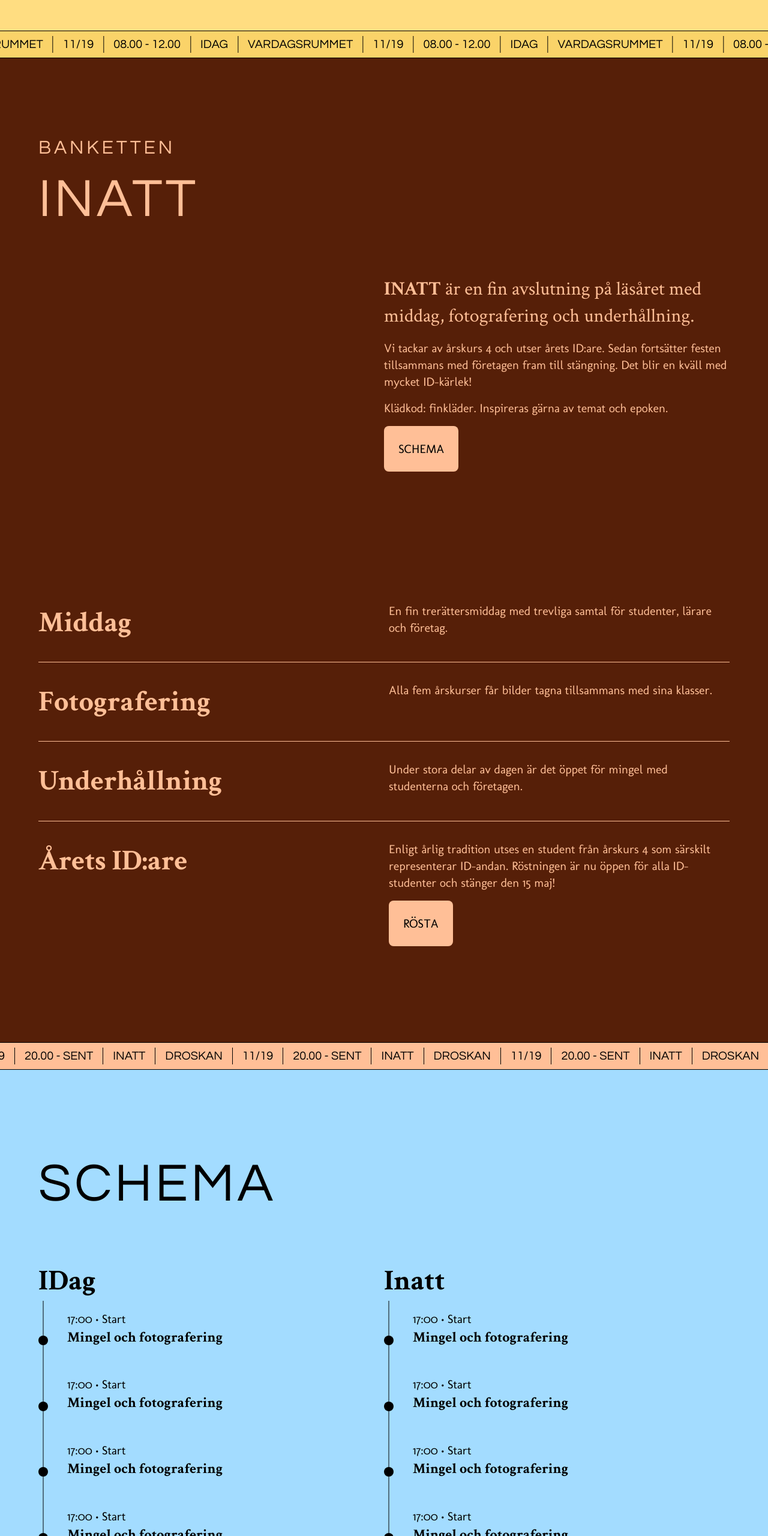
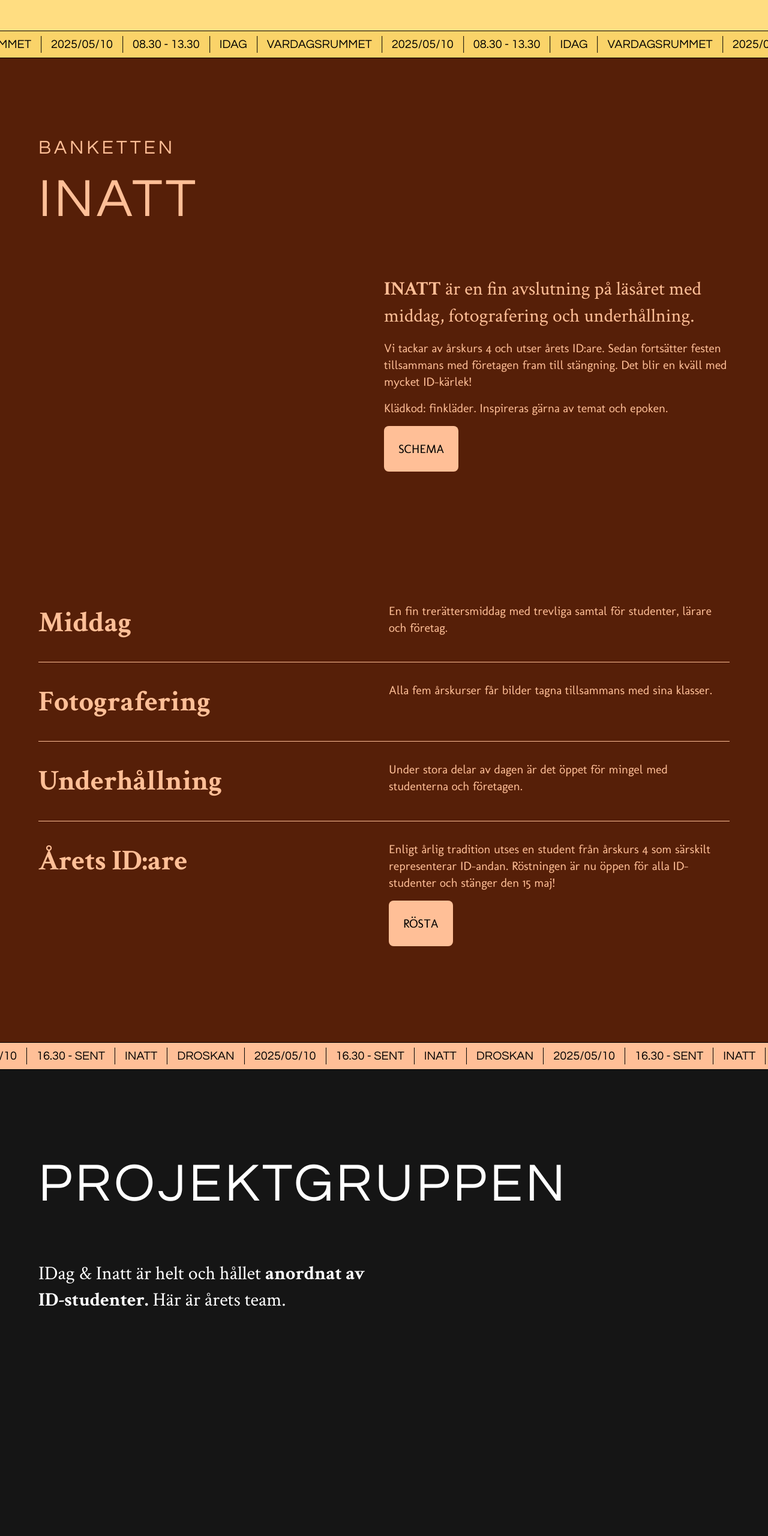
Before and after one commit to IDag-Inatt/idag-inatt-web-2025, a plain HTML site: page index.html in a window 1280 px wide. Shown: the part 2476-5036 px from the top of the page at 60% size. Drawn offline with nearby package versions, Linux system fonts and the light colour scheme; a web font is replaced by a local one.

Commit message:
Update README and index.html with new event dates and times; clarify Netlify deployment requirements

```diff
--- a/index.html
+++ b/index.html
@@ -180,28 +180,28 @@
       <div class="marquee__inner">
         <div class="marquee__content"><span>IDAG</span></div>
         <div class="marquee__content"><span>VARDAGSRUMMET</span></div>
-        <div class="marquee__content"><span>11/19</span></div>
-        <div class="marquee__content"><span>08.00 - 12.00</span></div>
+        <div class="marquee__content"><span>2025/05/10</span></div>
+        <div class="marquee__content"><span>08.30 - 13.30</span></div>
         <div class="marquee__content"><span>IDAG</span></div>
         <div class="marquee__content"><span>VARDAGSRUMMET</span></div>
-        <div class="marquee__content"><span>11/19</span></div>
-        <div class="marquee__content"><span>08.00 - 12.00</span></div>
+        <div class="marquee__content"><span>2025/05/10</span></div>
+        <div class="marquee__content"><span>08.30 - 13.30</span></div>
         <div class="marquee__content"><span>IDAG</span></div>
         <div class="marquee__content"><span>VARDAGSRUMMET</span></div>
-        <div class="marquee__content"><span>11/19</span></div>
-        <div class="marquee__content"><span>08.00 - 12.00</span></div>
+        <div class="marquee__content"><span>2025/05/10</span></div>
+        <div class="marquee__content"><span>08.30 - 13.30</span></div>
         <div class="marquee__content"><span>IDAG</span></div>
         <div class="marquee__content"><span>VARDAGSRUMMET</span></div>
-        <div class="marquee__content"><span>11/19</span></div>
-        <div class="marquee__content"><span>08.00 - 12.00</span></div>
+        <div class="marquee__content"><span>2025/05/10</span></div>
+        <div class="marquee__content"><span>08.30 - 13.30</span></div>
         <div class="marquee__content"><span>IDAG</span></div>
         <div class="marquee__content"><span>VARDAGSRUMMET</span></div>
-        <div class="marquee__content"><span>11/19</span></div>
-        <div class="marquee__content"><span>08.00 - 12.00</span></div>
+        <div class="marquee__content"><span>2025/05/10</span></div>
+        <div class="marquee__content"><span>08.30 - 13.30</span></div>
         <div class="marquee__content"><span>IDAG</span></div>
         <div class="marquee__content"><span>VARDAGSRUMMET</span></div>
-        <div class="marquee__content"><span>11/19</span></div>
-        <div class="marquee__content"><span>08.00 - 12.00</span></div>
+        <div class="marquee__content"><span>2025/05/10</span></div>
+        <div class="marquee__content"><span>08.30 - 13.30</span></div>
       </div>
     </section>
 
@@ -277,99 +277,32 @@
       <div class="marquee__inner">
         <div class="marquee__content"><span>INATT</span></div>
         <div class="marquee__content"><span>DROSKAN</span></div>
-        <div class="marquee__content"><span>11/19</span></div>
-        <div class="marquee__content"><span>20.00 - SENT</span></div>
+        <div class="marquee__content"><span>2025/05/10</span></div>
+        <div class="marquee__content"><span>16.30 - SENT</span></div>
         <div class="marquee__content"><span>INATT</span></div>
         <div class="marquee__content"><span>DROSKAN</span></div>
-        <div class="marquee__content"><span>11/19</span></div>
-        <div class="marquee__content"><span>20.00 - SENT</span></div>
+        <div class="marquee__content"><span>2025/05/10</span></div>
+        <div class="marquee__content"><span>16.30 - SENT</span></div>
         <div class="marquee__content"><span>INATT</span></div>
         <div class="marquee__content"><span>DROSKAN</span></div>
-        <div class="marquee__content"><span>11/19</span></div>
-        <div class="marquee__content"><span>20.00 - SENT</span></div>
+        <div class="marquee__content"><span>2025/05/10</span></div>
+        <div class="marquee__content"><span>16.30 - SENT</span></div>
         <div class="marquee__content"><span>INATT</span></div>
         <div class="marquee__content"><span>DROSKAN</span></div>
-        <div class="marquee__content"><span>11/19</span></div>
-        <div class="marquee__content"><span>20.00 - SENT</span></div>
+        <div class="marquee__content"><span>2025/05/10</span></div>
+        <div class="marquee__content"><span>16.30 - SENT</span></div>
         <div class="marquee__content"><span>INATT</span></div>
         <div class="marquee__content"><span>DROSKAN</span></div>
-        <div class="marquee__content"><span>11/19</span></div>
-        <div class="marquee__content"><span>20.00 - SENT</span></div>
+        <div class="marquee__content"><span>2025/05/10</span></div>
+        <div class="marquee__content"><span>16.30 - SENT</span></div>
         <div class="marquee__content"><span>INATT</span></div>
         <div class="marquee__content"><span>DROSKAN</span></div>
-        <div class="marquee__content"><span>11/19</span></div>
-        <div class="marquee__content"><span>20.00 - SENT</span></div>
+        <div class="marquee__content"><span>2025/05/10</span></div>
+        <div class="marquee__content"><span>16.30 - SENT</span></div>
         <div class="marquee__content"><span>INATT</span></div>
         <div class="marquee__content"><span>DROSKAN</span></div>
-        <div class="marquee__content"><span>11/19</span></div>
-        <div class="marquee__content"><span>20.00 - SENT</span></div>
-      </div>
-    </section>
-
-    <!-- Schema -->
-    <section class="schedule-section section" id="schedule">
-      <div class="container">
-        <h2 class="section-heading">SCHEMA</h2>
-        <div class="schedule-section__columns">
-          <div class="schedule-section__column">
-            <h3>IDag</h3>
-            <ul class="schedule-section__timeline">
-              <li class="schedule-section__event">
-                <p class="schedule-section__event-meta">17:00 • Start</p>
-                <p class="schedule-section__event-name">
-                  Mingel och fotografering
-                </p>
-              </li>
-              <li class="schedule-section__event">
-                <p class="schedule-section__event-meta">17:00 • Start</p>
-                <p class="schedule-section__event-name">
-                  Mingel och fotografering
-                </p>
-              </li>
-              <li class="schedule-section__event">
-                <p class="schedule-section__event-meta">17:00 • Start</p>
-                <p class="schedule-section__event-name">
-                  Mingel och fotografering
-                </p>
-              </li>
-              <li class="schedule-section__event">
-                <p class="schedule-section__event-meta">17:00 • Start</p>
-                <p class="schedule-section__event-name">
-                  Mingel och fotografering
-                </p>
-              </li>
-            </ul>
-          </div>
-          <div class="schedule-section__column">
-            <h3>Inatt</h3>
-            <ul class="schedule-section__timeline">
-              <li class="schedule-section__event">
-                <p class="schedule-section__event-meta">17:00 • Start</p>
-                <p class="schedule-section__event-name">
-                  Mingel och fotografering
-                </p>
-              </li>
-              <li class="schedule-section__event">
-                <p class="schedule-section__event-meta">17:00 • Start</p>
-                <p class="schedule-section__event-name">
-                  Mingel och fotografering
-                </p>
-              </li>
-              <li class="schedule-section__event">
-                <p class="schedule-section__event-meta">17:00 • Start</p>
-                <p class="schedule-section__event-name">
-                  Mingel och fotografering
-                </p>
-              </li>
-              <li class="schedule-section__event">
-                <p class="schedule-section__event-meta">17:00 • Start</p>
-                <p class="schedule-section__event-name">
-                  Mingel och fotografering
-                </p>
-              </li>
-            </ul>
-          </div>
-        </div>
+        <div class="marquee__content"><span>2025/05/10</span></div>
+        <div class="marquee__content"><span>16.30 - SENT</span></div>
       </div>
     </section>
 
```
Also changed, not shown: 1 other file.
